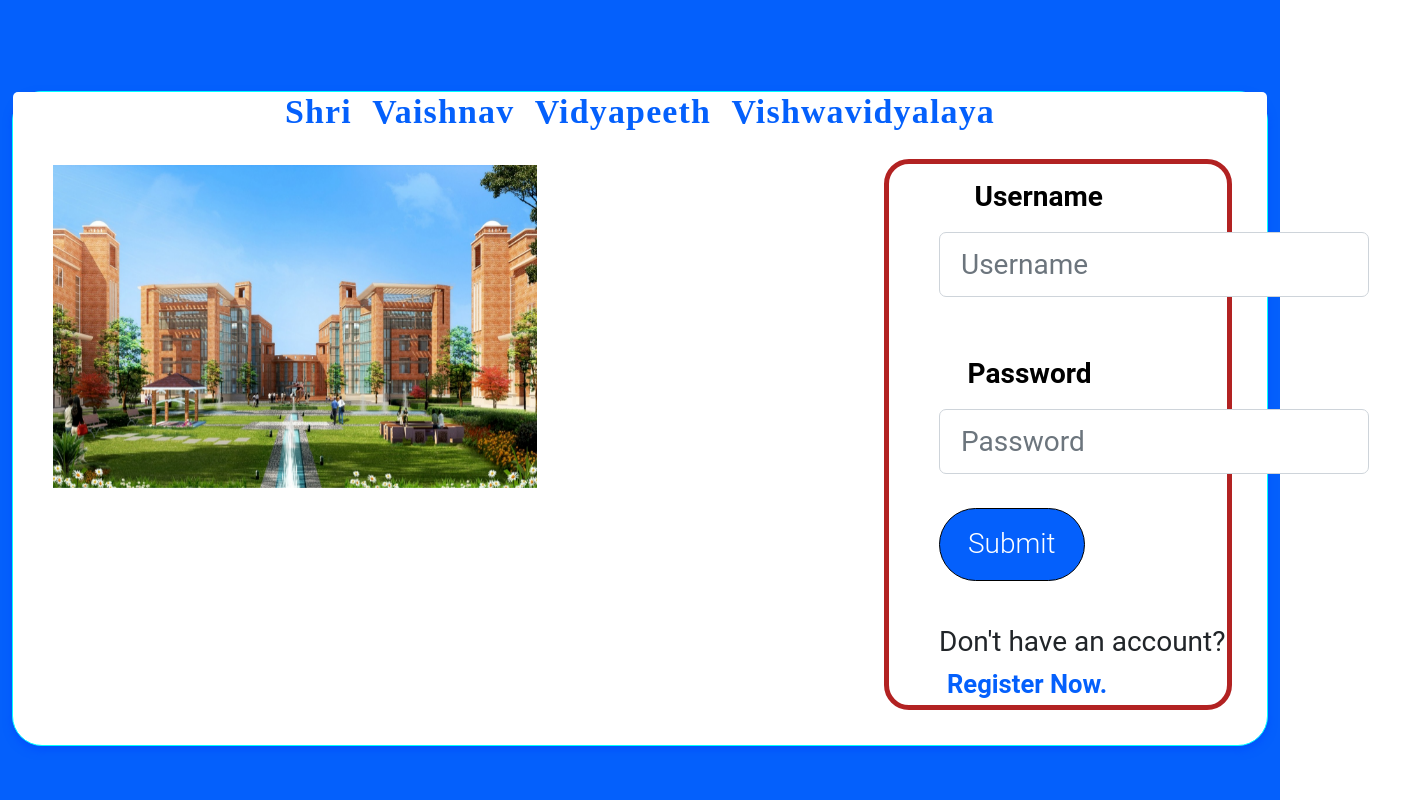
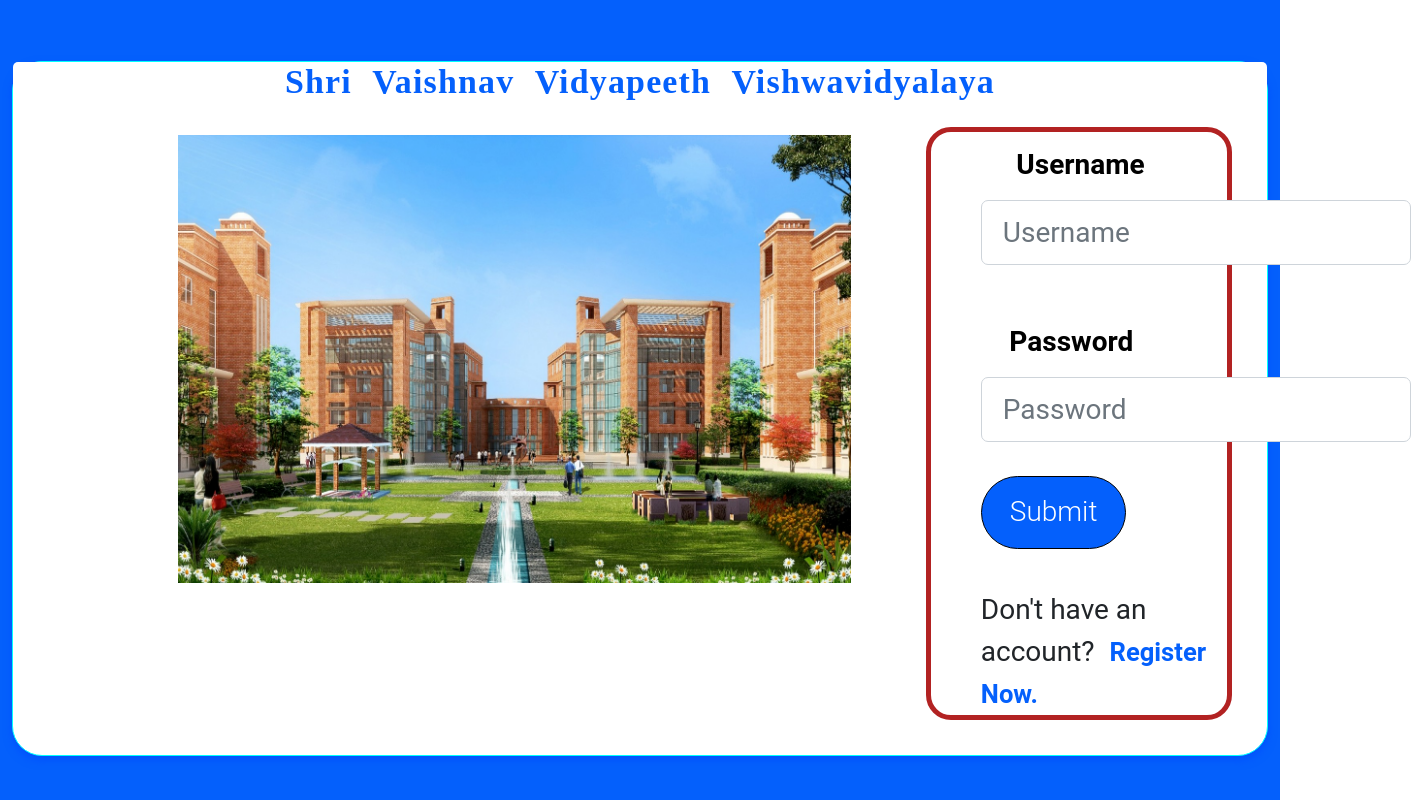
Before and after one commit to Nidhish-Raj-Mourya/StudentZon-Major-Project, a React (Create React App) app in the folder client/: page /login in a window 1280 px wide. Shown: the whole page, 1411 px wide, since content can reach past the window. Built offline with nearby package versions, Linux system fonts and the light colour scheme; no server answers.

Commit message:
changes done

```diff
--- a/client/src/components/Buy/Buy.js
+++ b/client/src/components/Buy/Buy.js
@@ -96,7 +96,7 @@
           <form onSubmit={this.submitHandler}>
             <div className="form-group">
               <label className="cat" >
-                <img src="https://img.icons8.com/color/48/000000/categorize.png"></img>
+                <img src="https://img.icons8.com/ios-filled/50/000000/categorize.png"/>
                 Category</label>
 
               <div className="input-group mb-3">
--- a/client/src/components/Home/Home.css
+++ b/client/src/components/Home/Home.css
@@ -107,9 +107,11 @@
     background-attachment: fixed;
     background-size: 100% 100%;
 }
+.row{
+    margin-left: 10%;
+}
+.card-title-color {
 
-.card-title-color {
-    background-color: chartreuse;
     height:max-content;
 }
 
--- a/client/src/components/Login/styles.css
+++ b/client/src/components/Login/styles.css
@@ -58,7 +58,7 @@
 
   }
   .carousel-inner{
-    width: 80%;
+    width: 100%;
   }
 
 
@@ -110,9 +110,9 @@
 
 }
 .carousel-item{
-width: 80%;
+width: 100%;
 height: auto;
-margin-right: 0%;
+/* margin-right: 0%; */
 }
 .form-group
 {
```
